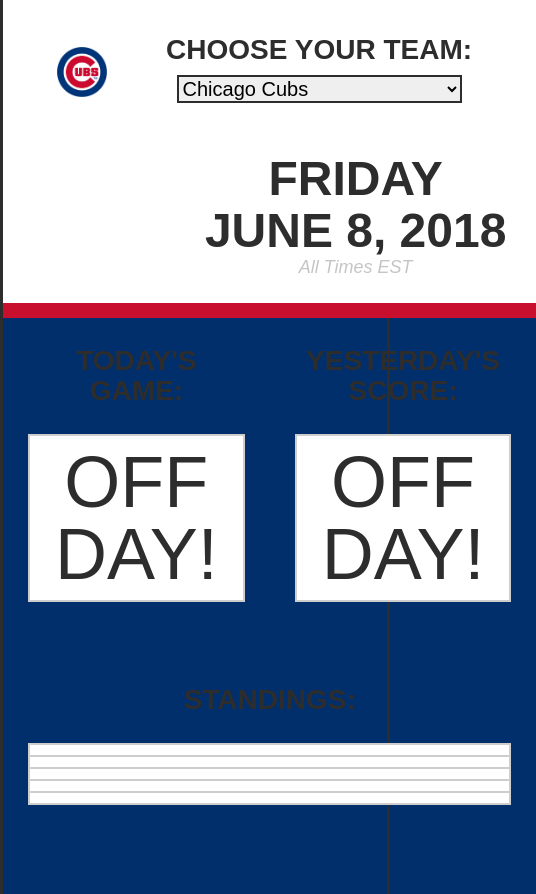
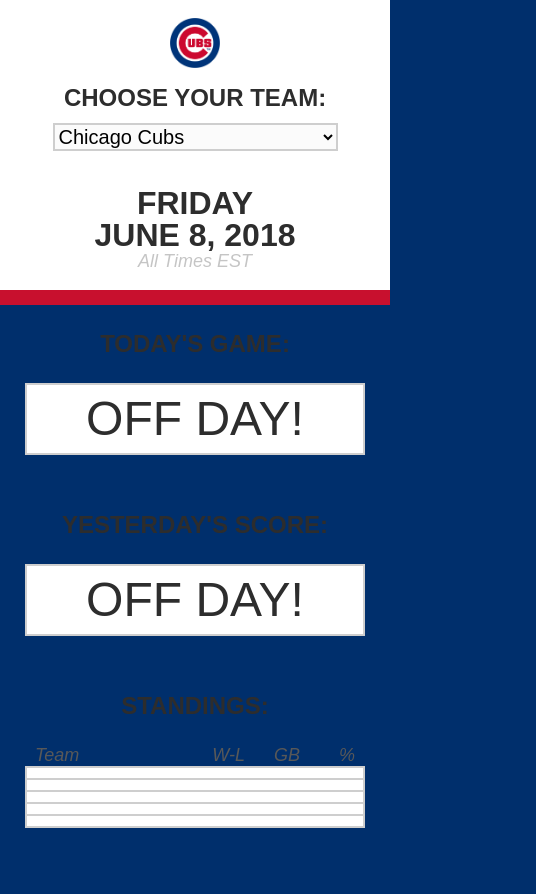
Before and after one commit to brittanyleigh/brittanyleigh.github.io, a plain HTML site: page baseball.html in a window 390 px wide. Shown: the whole page, 536 px wide, since content can reach past the window. Drawn offline with nearby package versions, Linux system fonts and the light colour scheme; no server answers; a web font is replaced by a local one.

Commit message:
mobile styling

```diff
--- a/baseball.html
+++ b/baseball.html
@@ -123,10 +123,17 @@
     <div class="standings">
       <h3><span></span> Standings:</h3>
       <div>
+        <h5>Team</h5>
+        <h5 class="wins-losses">W-L</h5>
+        <h5 class="games-back">GB</h5>
+        <h5 class="win-pct">%</h5>
+      </div>
+      <div>
         <div class="team-0">
           <h4 class="rank"></h4>
           <img>
           <h4 class="team-name"></h4>
+          <h4 class="team-abbr"></h4>
           <h4 class="wins-losses"></h4>
           <h4 class="games-back"></h4>
           <h4 class="win-pct"></h4>
@@ -135,6 +142,7 @@
           <h4 class="rank"></h4>
           <img>
           <h4 class="team-name"></h4>
+          <h4 class="team-abbr"></h4>
           <h4 class="wins-losses"></h4>
           <h4 class="games-back"></h4>
           <h4 class="win-pct"></h4>
@@ -143,6 +151,7 @@
           <h4 class="rank"></h4>
           <img>
           <h4 class="team-name"></h4>
+          <h4 class="team-abbr"></h4>
           <h4 class="wins-losses"></h4>
           <h4 class="games-back"></h4>
           <h4 class="win-pct"></h4>
@@ -151,6 +160,7 @@
           <h4 class="rank"></h4>
           <img>
           <h4 class="team-name"></h4>
+          <h4 class="team-abbr"></h4>
           <h4 class="wins-losses"></h4>
           <h4 class="games-back"></h4>
           <h4 class="win-pct"></h4>
@@ -159,6 +169,7 @@
           <h4 class="rank"></h4>
           <img>
           <h4 class="team-name"></h4>
+          <h4 class="team-abbr"></h4>
           <h4 class="wins-losses"></h4>
           <h4 class="games-back"></h4>
           <h4 class="win-pct"></h4>
--- a/css/bball.scss
+++ b/css/bball.scss
@@ -92,11 +92,19 @@ h2 {
 h3 {
   font-size: $h3-size;
   line-height: 30px;
+
+  @media screen and (max-width: 750px){
+    font-size: 24px;
+  }
 }
 h4 {
   font-size: $h4-size;
   padding: 5px;
   margin: 0px;
+
+  @media screen and (max-width: 950px){
+    font-size: 20px;
+  }
 }
 h5 {
   margin: 0px;
@@ -214,6 +222,13 @@ body {
   border-left: solid #2d2d2d;
   min-height: 100%;
   padding-bottom: 50px;
+  @media screen and (max-width: 1024px){
+    border-left: 0px;
+    border-right: 0px;
+  }
+  @media screen and (max-width: 650px) {
+    grid-template-columns: 1fr;
+  }
 }
 
 #heading {
@@ -242,11 +257,14 @@ body {
     margin-left: auto;
   }
   @media (max-width: 950px){
-    h1 {
-      font-size: $h2-size;
+    justify-content: center;
+
+    #date {
+      width: 100%;
     }
   }
   @media (max-width: 750px){
+
     h1 {
       font-size: $h2-size - 12px;
     }
@@ -254,13 +272,27 @@ body {
       max-width: 100px;
       max-height: 100px;
     }
-  }
-    @media (max-width: 525px){
-      img {
-        max-width: 50px;
-        max-height: 50px;
+    #date {
+      margin-left: 0px;
+
+      h2 {
+        font-size: 32px;
+        line-height: 32px;
       }
     }
+  }
+  @media (max-width: 650px){
+    grid-column: 1 / span 1;
+    h1 {
+      font-size: $h2-size;
+    }
+  }
+  @media (max-width: 525px){
+    img {
+      max-width: 50px;
+      max-height: 50px;
+    }
+  }
 }
 
 #today, #yesterday {
@@ -280,6 +312,16 @@ body {
   padding: 0px 15px;
   text-align: center;
   margin-bottom: 15px;
+
+  @media screen and (max-width: 850px){
+    flex-wrap: wrap;
+  }
+  @media screen and (max-width: 650px){
+    flex-wrap: nowrap;
+  }
+  @media screen and (max-width: 450px){
+    flex-wrap: wrap;
+  }
 }
 .game2 {
   display: none;
@@ -289,8 +331,15 @@ body {
   font-weight: 400;
   min-width: 160px;
 
+  @media screen and (max-width: 950px){
+    min-width: 125px;
+    font-size: 48px;
+    line-height: 48px;
+  }
+
   span {
     font-size: 24px;
+    vertical-align: top;
   }
 }
 .double {
@@ -328,13 +377,28 @@ body {
 select {
   width: 285px;
   font-size: 20px;
-  border: solid 2px #2d2d2d;
+  border: solid 2px #cecece;
+  background: #fbfbfb;
   font-family: $font-stack;
 }
 
 .standings {
   grid-column: 1 / span 2;
-
+  > div:first-of-type {
+    display: flex;
+    align-items: center;
+    justify-content: space-around;
+    background: transparent;
+    border: 0;
+    h5 {
+      color: #585858;
+      margin: 0px 5px;
+      padding: 0px 5px;
+    }
+    .wins-losses {
+      margin-left: auto;
+    }
+  }
   > div {
     background: white;
     border: solid #cecece 2px;
@@ -360,9 +424,33 @@ select {
   }
   .wins-losses {
     margin-left: auto;
+    min-width: 85px;
+    text-align: right;
   }
   .rank {
     font-weight: bold;
+  }
+  .win-pct, .games-back {
+    min-width: 55px;
+    text-align: right;
+
+    @media screen and (max-width: 650px){
+      min-width: 35px;
+    }
+  }
+  .team-abbr {
+    display: none;
+  }
+
+  @media screen and (max-width: 650px) {
+    grid-column: 1 / span 1;
+
+    .team-abbr {
+      display: block;
+    }
+    .team-name {
+      display: none;
+    }
   }
 }
 
--- a/js/bball.js
+++ b/js/bball.js
@@ -101,7 +101,6 @@ $(document).ready(function() {
     }); // ajax call
   };
   function yesterdayAjax(){
-    $('.loading').show();
     $.ajax
     ({
       type: "GET",
@@ -128,7 +127,6 @@ $(document).ready(function() {
         } else {
           $('#yesterday .game .WL h1').html('Off Day!');
         }
-        $('.loading').hide();
       } //success
     }); //ajax call
   };
@@ -195,6 +193,7 @@ $(document).ready(function() {
           $(team_div).find('.rank').text(team.rank);
           $(team_div).find('img').attr('src', 'img/' + team.team.ID + '.png');
           $(team_div).find('.team-name').text(team.team.City + ' ' + team.team.Name);
+          $(team_div).find('.team-abbr').text(team.team.Abbreviation);
           $(team_div).find('.wins-losses').text(team.stats.Wins['#text'] + ' - ' + team.stats.Losses['#text']);
           $(team_div).find('.games-back').text(team.stats.GamesBack['#text']);
           $(team_div).find('.win-pct').text(team.stats.WinPct['#text'].substr(1));
```
Also changed, not shown: css/bball.css, 1 other file.
